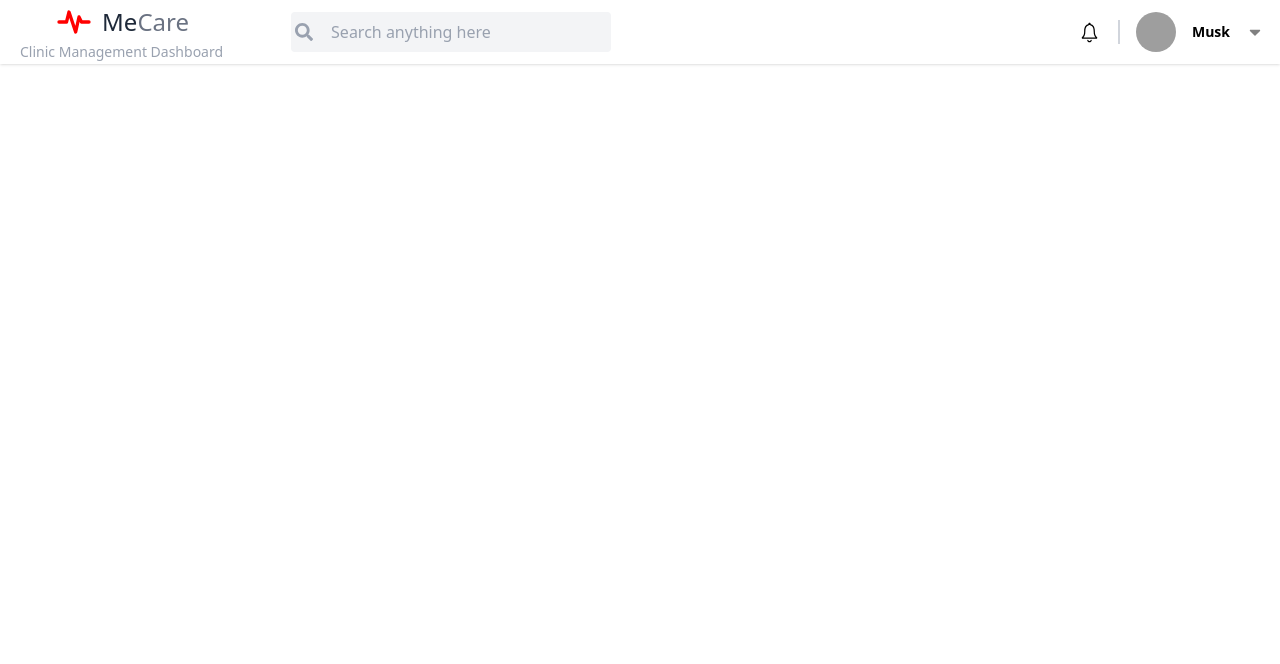
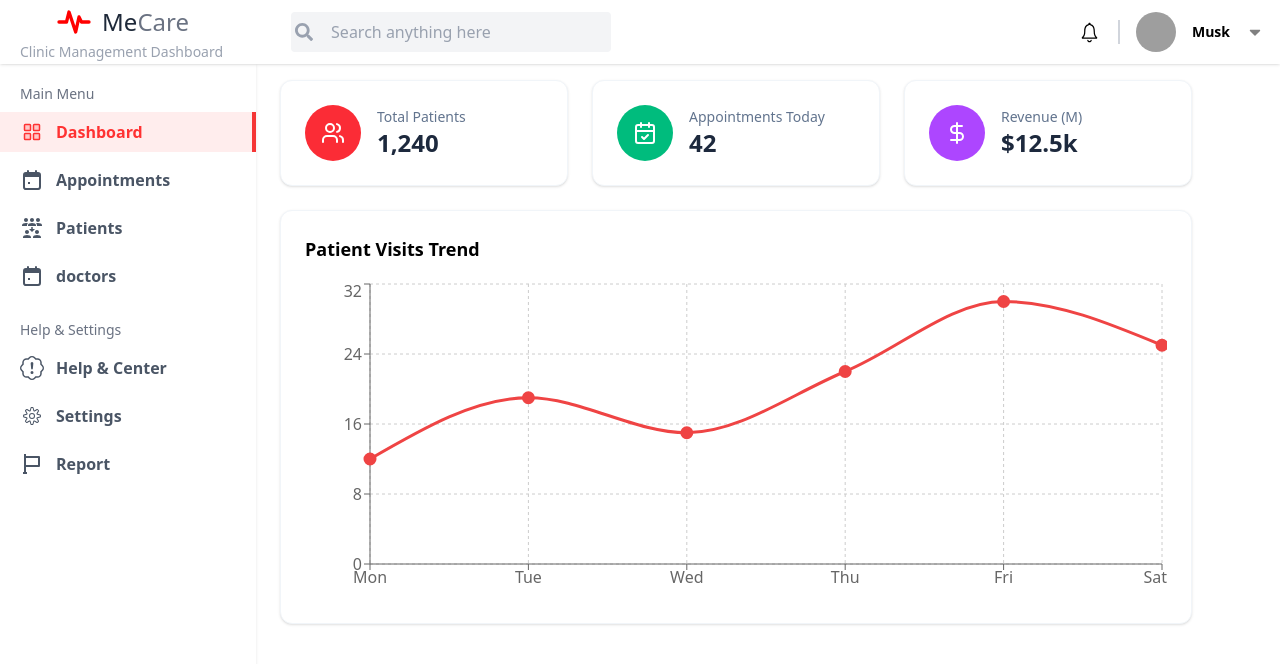
Before and after one commit to MahatoAmaR2/-Clinic-Management-Dashboard-, a React (Vite) app: page / in a window 1280 px wide. Shown: the top 664 px of the page. Built offline with nearby package versions, Linux system fonts and the light colour scheme; grey boxes are pictures that could not be loaded.

Commit message:
add layout structure and implement full dashboard page

```diff
--- a/src/App.jsx
+++ b/src/App.jsx
@@ -1,15 +1,21 @@
-import React from 'react';
-import { BrowserRouter as Router, Routes, Route } from 'react-router-dom';
-import Navbar from "./components/Navbar"
 
-
+import { BrowserRouter, Routes, Route } from "react-router-dom";
+import Layout from "./layout/Layout";
+import Dashboard from "./pages/Dashboard";
+import Appointments from "./pages/Appointments";
 
 
 function App() {
   return (
-    <Router>
-      <Navbar/>
-    </Router>
+    <BrowserRouter>
+      <Routes>
+        <Route element={<Layout />}>
+          <Route path="/" element={<Dashboard />} />
+          <Route path="/appointments" element={<Appointments />} />
+        </Route>
+
+      </Routes>
+    </BrowserRouter>
   );
 }
 
--- a/src/components/Navbar.jsx
+++ b/src/components/Navbar.jsx
@@ -20,10 +20,7 @@ const Header = () => {
         <Sidebar />
       </div>
 
-
-      <div className="navbar flex justify-between items-center pr-4 py-2 w-full bg-white h-16 shadow relative z-30">
-
-
+      <div className="navbar flex justify-between items-center pr-4 py-2 w-full bg-white h-16 shadow fixed z-30 ">
         <div className="flex items-center gap-3 ml-5">
           <button
             className="md:hidden p-2 rounded hover:bg-gray-100"
@@ -47,7 +44,6 @@ const Header = () => {
             </div>
             <p className="text-sm text-gray-400 font-medium">
               Clinic Management Dashboard
-
             </p>
           </div>
           <div className="relative pl-2 md:ml-12">
@@ -63,7 +59,11 @@ const Header = () => {
         </div>
 
         <div className="right flex items-center gap-4">
-          <IoIosNotificationsOutline size={25} color="black" className=" transform transition-transform duration-200 hover:scale-110 cursor-pointer"/>
+          <IoIosNotificationsOutline
+            size={25}
+            color="black"
+            className=" transform transition-transform duration-200 hover:scale-110 cursor-pointer"
+          />
           <span className="border-l-2 border-gray-300 h-6"></span>
           <img
             className="profile-pic rounded-full w-10 h-10  transform transition-transform duration-200 hover:scale-110 cursor-pointer"
@@ -71,7 +71,11 @@ const Header = () => {
             alt="Profile"
           />
           <p className="text-black text-sm font-semibold">Musk</p>
-          <FaCaretDown size={18} color="gray" className=" transform transition-transform duration-200 hover:scale-80 cursor-pointer"/>
+          <FaCaretDown
+            size={18}
+            color="gray"
+            className=" transform transition-transform duration-200 hover:scale-80 cursor-pointer"
+          />
         </div>
       </div>
     </div>
--- a/src/components/SIdebar.jsx
+++ b/src/components/SIdebar.jsx
@@ -2,11 +2,6 @@ import { TbActivityHeartbeat } from "react-icons/tb";
 import { PiSquaresFourDuotone } from "react-icons/pi";
 import { MdReduceCapacity } from "react-icons/md";
 import { TbCalendarEventFilled } from "react-icons/tb";
-import { FaRegGrinBeam } from "react-icons/fa";
-import { RxAvatar } from "react-icons/rx";
-import { LuBuilding } from "react-icons/lu";
-import { CiBadgeDollar } from "react-icons/ci";
-import { MdProductionQuantityLimits } from "react-icons/md";
 import { BsPatchExclamation } from "react-icons/bs";
 import { CiSettings } from "react-icons/ci";
 import { BiFlag } from "react-icons/bi";
@@ -18,49 +13,54 @@ const Sidebar = () => {
       <div className="shadow w-3xs flex flex-col bg-white h-full overflow-y-auto">
         <div className="h-16 flex flex-col items-center justify-center md:hidden">
           <div className="logo flex items-center gap-2">
-            <TbActivityHeartbeat size={40} color="#2E8075" />
+            <TbActivityHeartbeat size={40} color="red" />
             <p className="font-medium text-2xl text-gray-800">
-              We
+              Me
               <span className="font-extralight text-2xl text-gray-500">
                 Care
               </span>
             </p>
           </div>
           <p className="text-sm text-gray-400 font-medium">
-            Medical Admin Dashboard
+            Clinic Management Dashboard
           </p>
         </div>
         <div className=" mt-5">
           <div className="flex flex-col ">
             <p className="pl-5 text-sm font-medium text-gray-500">Main Menu</p>
-            <div className="flex pl-5 mt-4 cursor-pointer bg-green-100/60 text-[#2E8075]  py-2 border-r-4 border-[#2E8075] transition-all duration-800 transition-color ease-in-out">
-              <PiSquaresFourDuotone size={24} className="" />
-              <span className="ml-3 font-semibold">Dashboard</span>
-            </div>
-
-            <SidebarSection Icon={MdReduceCapacity} text="Pacient" />
-            <SidebarSection Icon={TbCalendarEventFilled} text="Appointment" />
-          </div>
-          <div className="flex flex-col mt-10">
-            <p className="pl-5 text-sm font-medium text-gray-500">Other Menu</p>
-
-            <SidebarSection Icon={FaRegGrinBeam} text="Doctors" />
-            <SidebarSection Icon={RxAvatar} text="Employees" />
-            <SidebarSection Icon={LuBuilding} text="Department" />
-            <SidebarSection Icon={CiBadgeDollar} text="Payment" />
             <SidebarSection
-              Icon={MdProductionQuantityLimits}
-              text="Product & stock"
+              Icon={PiSquaresFourDuotone}
+              text="Dashboard"
+              to="/"
+            />
+            <SidebarSection
+              Icon={TbCalendarEventFilled}
+              text="Appointments"
+              to="/appointments"
+            />
+            <SidebarSection
+              Icon={MdReduceCapacity}
+              text="Patients"
+              to="/patients"
+            />
+            <SidebarSection
+              Icon={TbCalendarEventFilled}
+              text="doctors"
+              to="/doctors"
             />
           </div>
-          <div className="flex flex-col mt-10">
+          <div className="flex flex-col mt-6">
             <p className="pl-5 text-sm font-medium text-gray-500">
               Help & Settings
             </p>
 
-            <SidebarSection Icon={BsPatchExclamation} text="Help & Center" />
-            <SidebarSection Icon={CiSettings} text="Settings" />
-            <SidebarSection Icon={BiFlag} text="Report" />
+            <SidebarSection
+              Icon={BsPatchExclamation}
+              text="Help & Center"
+              to="/help"
+            />
+            <SidebarSection Icon={CiSettings} text="Settings" to="/settings" />
+            <SidebarSection Icon={BiFlag} text="Report" to="/report" />
           </div>
         </div>
       </div>
--- a/src/components/SidebarSection.jsx
+++ b/src/components/SidebarSection.jsx
@@ -1,12 +1,23 @@
 import React from "react";
+import { NavLink } from "react-router-dom";
 
-const SidebarSection = ({ Icon, text }) => {
+const SidebarSection = ({ Icon, text, to }) => {
   return (
     <>
-      <div className="flex pl-5 mt-2 cursor-pointer hover:bg-green-100/60 hover:text-[#2E8075] text-gray-500 py-2 border-r-4 border-transparent hover:border-[#2E8075] transition-all duration-800 transition-color ease-in-out">
+      <NavLink
+        to={to}
+        className={({ isActive }) =>
+          `flex items-center pl-5 py-2 mt-2 cursor-pointer transition-all duration-300
+         ${
+           isActive
+             ? "bg-red-100/60 text-[#ff3232] border-r-4 border-[#f53636]"
+             : "text-gray-600 hover:bg-gray-100"
+         }`
+        }
+      >
         <Icon size={24} className="" />
         <span className="ml-3 font-semibold">{text}</span>
-      </div>
+      </NavLink>
     </>
   );
 };
--- /dev/null
+++ b/src/layout/Layout.jsx
@@ -0,0 +1,24 @@
+
+import { Outlet } from "react-router-dom";
+import Sidebar from "../components/Sidebar";
+import Navbar from "../components/Navbar";
+
+const Layout = () => {
+  return (
+    <div className="flex">
+      <Navbar />
+
+      <div className="flex w-full">
+        <div className="hidden md:block w-64 border-r border-slate-200 h-screen fixed bg-white mt-16">
+          <Sidebar />
+        </div>
+
+        <div className="w-full">
+          <Outlet />
+        </div>
+      </div>
+    </div>
+  );
+};
+
+export default Layout;
--- /dev/null
+++ b/src/pages/Dashboard.jsx
@@ -0,0 +1,83 @@
+import React from "react";
+import {
+  LineChart,
+  Line,
+  CartesianGrid,
+  XAxis,
+  YAxis,
+  Tooltip,
+  ResponsiveContainer,
+} from "recharts";
+import { Users, CalendarCheck, DollarSign } from "lucide-react";
+
+
+const data = [
+  { name: "Mon", patients: 12 },
+  { name: "Tue", patients: 19 },
+  { name: "Wed", patients: 15 },
+  { name: "Thu", patients: 22 },
+  { name: "Fri", patients: 30 },
+  { name: "Sat", patients: 25 },
+];
+
+const StatCard = ({ title, value, icon, color }) => (
+  <div className="bg-white p-6 rounded-xl shadow-sm border border-slate-100 flex items-center gap-4">
+    <div className={`p-4 rounded-full ${color} text-white`}>{icon}</div>
+    <div>
+      <p className="text-slate-500 text-sm">{title}</p>
+      <h3 className="text-2xl font-bold text-slate-800">{value}</h3>
+    </div>
+  </div>
+);
+const Appointments = () => {
+  return (
+    <div className="flex-1 md:w-9/12 md:ml-64 p-6 space-y-6">
+      <h2 className="text-2xl font-bold text-slate-800">Clinic Overview</h2>
+
+      <div className="grid grid-cols-1 md:grid-cols-3 gap-6 w-full">
+        <StatCard
+          title="Total Patients"
+          value="1,240"
+          icon={<Users size={24} />}
+          color="bg-red-500"
+        />
+        <StatCard
+          title="Appointments Today"
+          value="42"
+          icon={<CalendarCheck size={24} />}
+          color="bg-emerald-500"
+        />
+        <StatCard
+          title="Revenue (M)"
+          value="$12.5k"
+          icon={<DollarSign size={24} />}
+          color="bg-purple-500"
+        />
+      </div>
+
+      <div className="bg-white p-6 rounded-xl shadow-sm border border-slate-100 ">
+        <h3 className="text-lg font-semibold mb-4">Patient Visits Trend</h3>
+        <div className="h-80 w-full">
+          <ResponsiveContainer width="100%" height="100%">
+            <LineChart data={data}>
+              <CartesianGrid strokeDasharray="3 3" />
+              <XAxis dataKey="name" />
+              <YAxis />
+              <Tooltip />
+
+              <Line
+                type="monotone"
+                dataKey="patients"
+                stroke="#ef4444"
+                strokeWidth={3}
+                dot={{ r: 5, fill: "#ef4444" }}
+              />
+            </LineChart>
+          </ResponsiveContainer>
+        </div>
+      </div>
+    </div>
+  );
+};
+
+export default Appointments;
```
Lines whose indentation alone changed are shown as unchanged.
